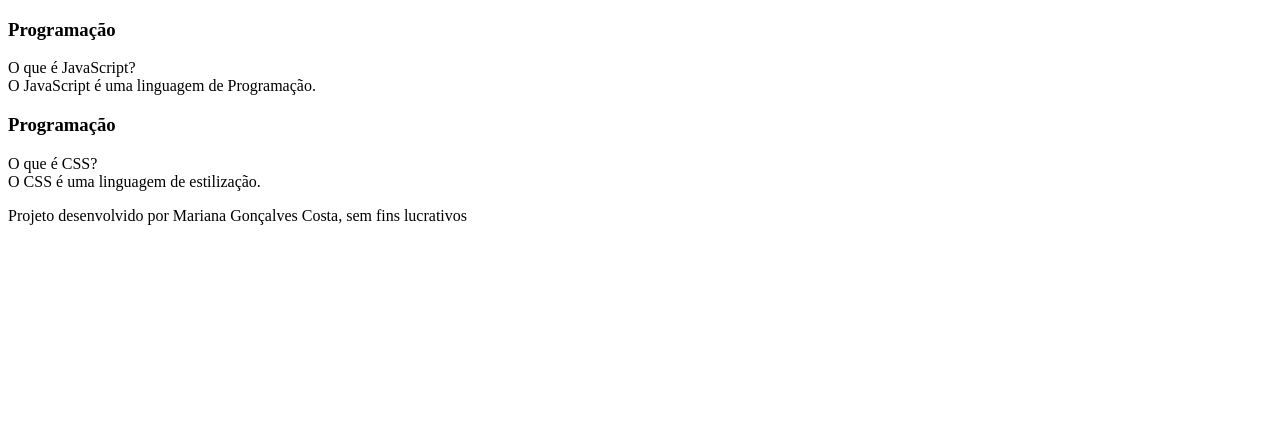
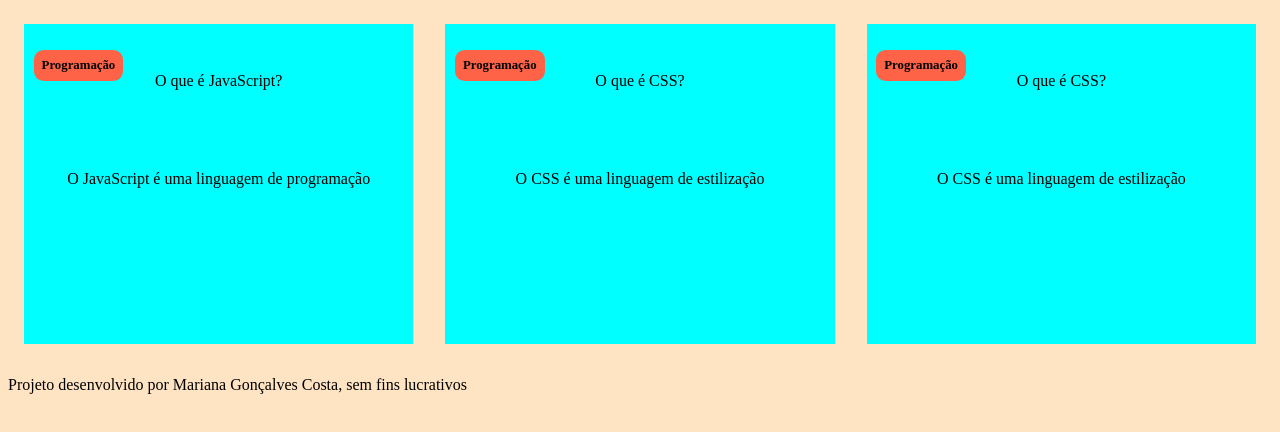
Before and after one commit to margc123/card, a plain HTML site: page index.html in a window 1280 px wide. Drawn offline with Linux system fonts and the light colour scheme.

Commit message:
atualizar

```diff
--- /dev/null
+++ b/assets/style.css
@@ -0,0 +1,58 @@
+body {
+    background-color: bisque;
+    font-family: Bai Jamjuree;
+}
+
+#container {
+    display: flex; /* Elementos dispostos em linha */
+}
+
+.cartao {
+    margin: 1rem 1rem;
+    background-color: aqua;
+    height: 20rem;
+    flex-grow: 1;
+    flex-basis: calc(33% - 6rem);
+}
+
+.cartao__conteudo {
+    text-align: center;
+    /* background-color: aquamarine; */
+    height: 100%;
+}
+
+.cartao__conteudo h3 {
+    background-color: tomato;
+    text-align: left;
+    padding: 0.5rem;
+    position: absolute;
+    margin: 0.6rem;
+    border-radius: 0.6rem;
+    font-size: 1vw;
+}
+
+.cartao__conteudo p {
+    margin-top: 1rem;
+    padding: 2rem;
+}
+
+
+
+
+
+
+
+footer {
+    background-color: black;
+    color: white;
+    position: fixed;
+    bottom: 0;
+    width: 100%;
+    height: 2rem;
+}
+
+footer p {
+    text-align: center;
+    font-size: 0.6rem;
+    margin-top: 0.5rem;
+}
--- a/index.html
+++ b/index.html
@@ -3,36 +3,47 @@
 <head>
     <meta charset="UTF-8">
     <meta name="viewport" content="width=device-width, initial-scale=1.0">
+    <link rel="stylesheet" href="assets/style.css">
     <title>Flashcard</title>
 </head>
 <body>
     <main>
         <section id="container">
-    <article class="cartao" >
+            <article class="cartao">
                 <div class="cartao__conteudo">
                     <h3>Programação</h3>
                     <div class="cartao__conteudo__pergunta">
-        O que é JavaScript?
+                        <p>O que é JavaScript?</p>
                     </div>
                     <div class="cartao__conteudo__resposta">
-        O JavaScript é uma linguagem de Programação.
-
-        <article class="cartao">
-            <div class="cartao__conteudo">
-                    <h3> Programação </h3>
-                          <div class="cartao__conteudo__pergunta">
-                                O que é CSS?
-                            </div>
-                           <div class="cartao__conteudo__resposta">
-                                O CSS é uma linguagem de estilização.
+                        <p>O JavaScript é uma linguagem de programação</p>
                     </div>
                 </div>
             </article>
+            <article class="cartao">
+                <div class="cartao__conteudo">
+                    <h3>Programação</h3>
+                    <div class="cartao__conteudo__pergunta">
+                        <p>O que é CSS?</p>
+                    </div>
+                    <div class="cartao__conteudo__resposta">
+                    <p>O CSS é uma linguagem de estilização</p>
+                    </div>
+                </div>
+            </article>
+            <article class="cartao">
+                <div class="cartao__conteudo">
+                    <h3>Programação</h3>
+                    <div class="cartao__conteudo__pergunta">
+                        <p>O que é CSS?</p>
+                    </div>
+                    <div class="cartao__conteudo__resposta">
+                    <p>O CSS é uma linguagem de estilização</p>
+                    </div>
                 </div>
             </article>
         </section>
     </main>
-<footer>
     <p>Projeto desenvolvido por Mariana Gonçalves Costa, sem fins lucrativos</p>
     </footer>
     </body>
--- a/style.css
+++ /dev/null
@@ -1,19 +0,0 @@
-body {
-    background-color: bisque;
-    font-family: Bai Jamjuree;
-}
-
-footer {
-    background-color: black;
-    color: white;
-    position: fixed;
-    bottom: 0;
-    width: 100%;
-    height: 2rem;
-}
-
-footer p {
-    text-align: center;
-    font-size: 0.6rem;
-    margin-top: 0.5rem;
-}
```
Lines whose indentation alone changed are shown as unchanged.
